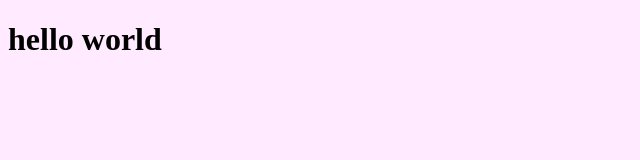
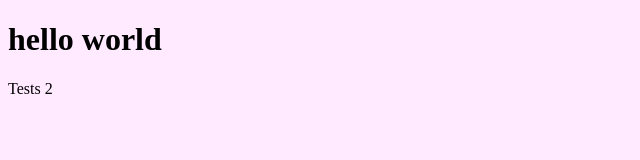
Before and after one commit to rolandssostakovskis-spec/gitTests_2026, a plain HTML site: page index.html in a window 1280 px wide. Shown: the full height of the page, 0-640 px from the left. Drawn offline with Linux system fonts and the light colour scheme.

Commit message:
Manas pirmas izmainas

```diff
--- a/index.html
+++ b/index.html
@@ -8,6 +8,6 @@
 </head>
 <body>
     <h1>hello world</h1>
-
+    <div>Tests 2</div>
 </body>
 </html>
```
